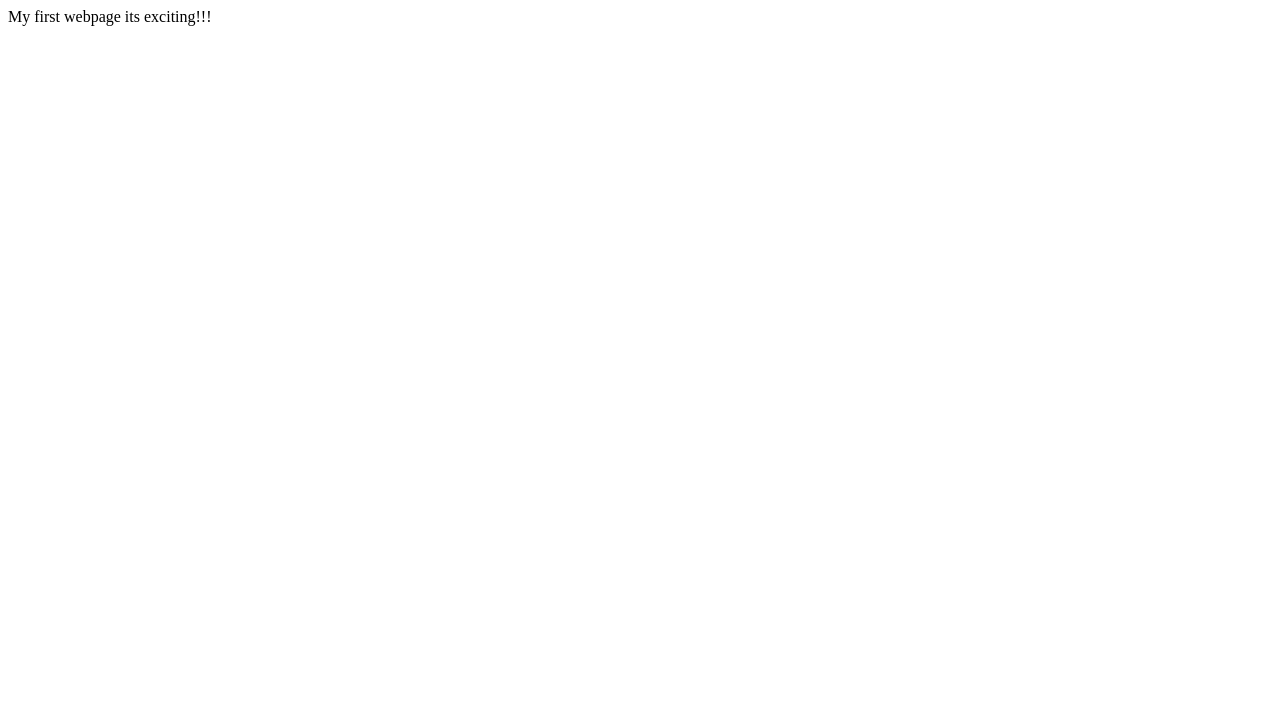
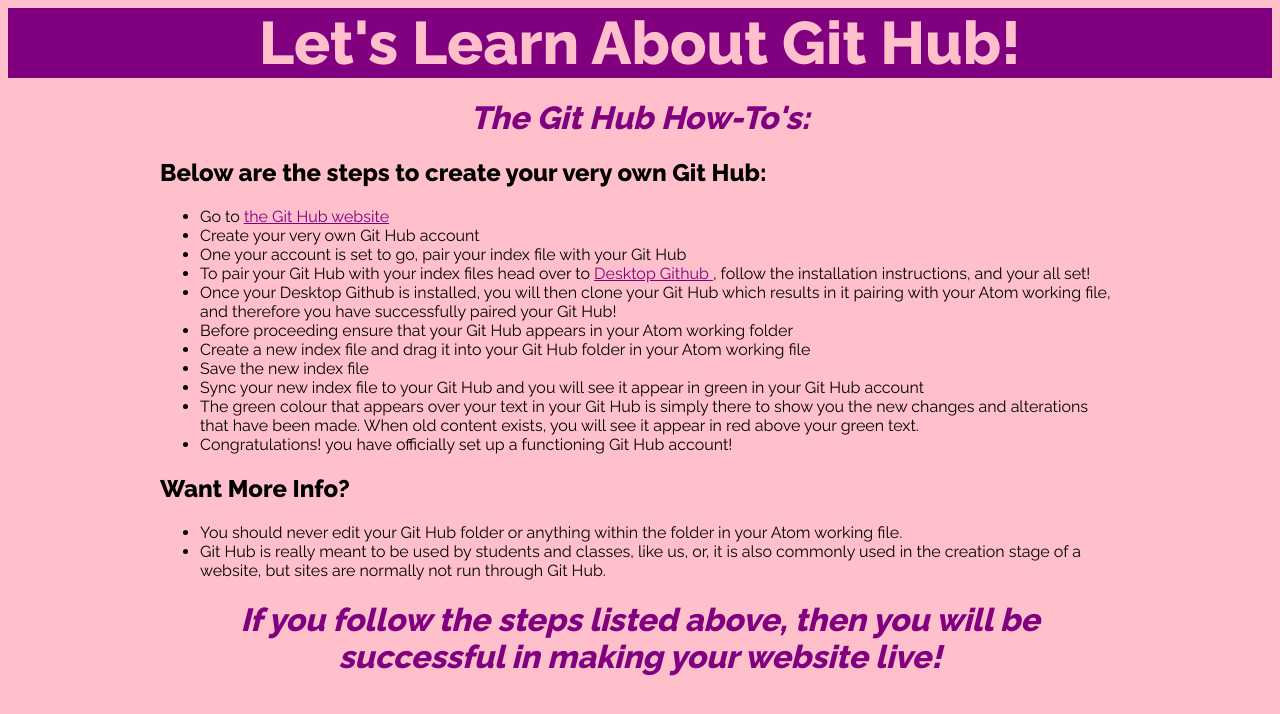
Before and after one commit to szarne01/szarne01.github.io, a plain HTML site: page index2.html in a window 1280 px wide. Drawn offline with Linux system fonts and the light colour scheme.

Commit message:
second version

```diff
--- a/index2.html
+++ b/index2.html
@@ -1,15 +1,123 @@
 <!DOCTYPE html>
 <html>
-<title>Home</title>
+<title> Home </title>
 
 <head>
-<meta charset="utf=a" />
-<title>Git Page</title>
+    <meta charset="utf=a" />
+    <title> Git Page </title>
+    <style media="screen">
+    @import url('https://fonts.googleapis.com/css?family=Raleway:400,500,800,900');
+
+    body{
+      font-family: Raleway, sans-serif;
+      font-weight: normal;
+      background-color: pink;
+
+    }
+    main{
+      max-width: 960px;
+      margin-left: auto;
+      margin-right: auto;
+    }
+
+li{
+font-size: 16px;
+font-weight: normal;
+}
+
+h1{
+text-align: center;
+font-style: italic;
+color: purple;
+}
+
+a{
+color: purple;
+}
+
+header{
+font-family: Raleway, sans-serif;
+font-weight: bold;
+font-size: 60px;
+color: pink;
+text-align: center;
+background-color: purple;
+width: 100%;
+}
+    </style>
+
 </head>
 
 <body>
-My first webpage its exciting!!!
 
+  <header>
+   Let's Learn About Git Hub!
+  </header>
+
+  <main>
+    <h1> The Git Hub How-To's: </h1>
+    <h2>Below are the steps to create your very own Git Hub:</h2>
+
+    <ul>
+        <li>
+            Go to <a href="https://github.com/"> the Git Hub website </a>
+        </li>
+
+        <li>
+            Create your very own Git Hub account
+        </li>
+
+        <li>
+            One your account is set to go, pair your index file with your Git Hub
+        </li>
+
+        <li>
+            To pair your Git Hub with your index files head over to <a href="https://desktop.github.com/">
+    Desktop Github </a>, follow the installation instructions, and your all set!
+        </li>
+
+        <li>
+            Once your Desktop Github is installed, you will then clone your Git Hub which results in it pairing with your Atom working file, and therefore you have successfully paired your Git Hub!
+        </li>
+
+        <li>
+            Before proceeding ensure that your Git Hub appears in your Atom working folder
+        </li>
+
+        <li>
+            Create a new index file and drag it into your Git Hub folder in your Atom working file
+        </li>
+
+        <li>
+            Save the new index file
+        </li>
+
+        <li>
+            Sync your new index file to your Git Hub and you will see it appear in green in your Git Hub account
+        </li>
+
+        <li>
+            The green colour that appears over your text in your Git Hub is simply there to show you the new changes and alterations that have been made. When old content exists, you will see it appear in red above your green text.
+        </li>
+
+        <li>
+            Congratulations! you have officially set up a functioning Git Hub account!
+        </li>
+    </ul>
+
+    <h2> Want More Info? </h2>
+    <ul>
+
+        <li>
+            You should never edit your Git Hub folder or anything within the folder in your Atom working file.
+        </li>
+
+        <li>
+            Git Hub is really meant to be used by students and classes, like us, or, it is also commonly used in the creation stage of a website, but sites are normally not run through Git Hub.
+        </li>
+    </ul>
+    <h1> If you follow the steps listed above, then you will be successful in making your website live! </h1>
+  </main>
 </body>
 
 </html>
```
